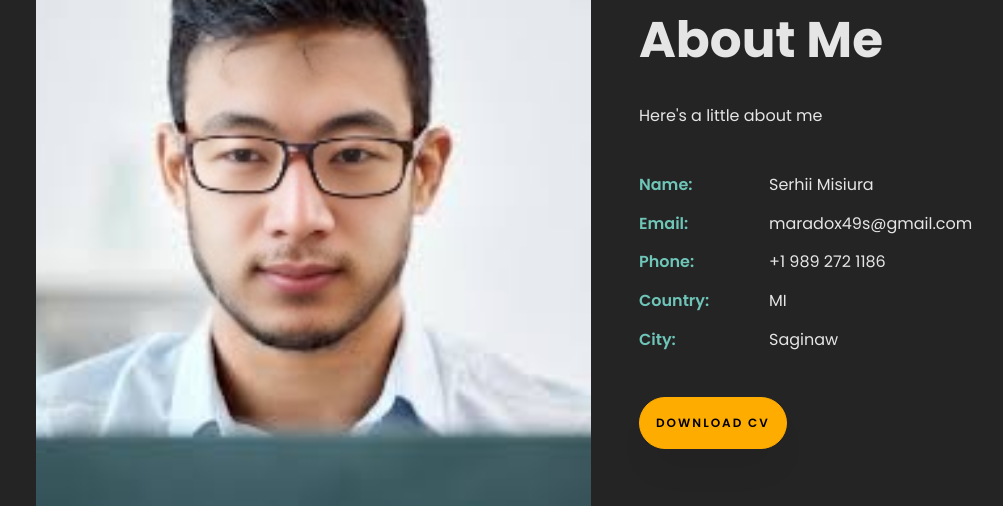
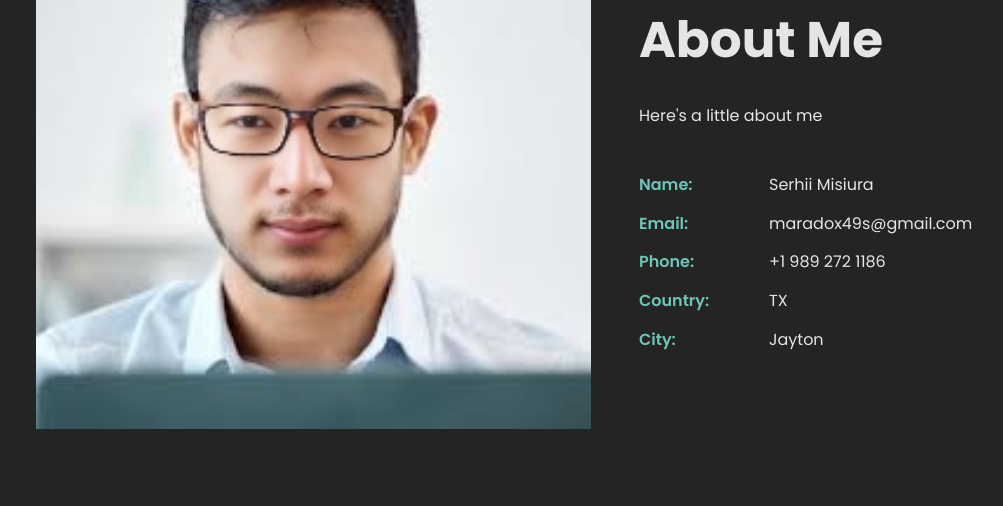
Before and after one commit to craig-nelson-dev/node-vercel-deploy, a website: page public/index.html in a window 1280 px wide. Shown: the part 845-1351 px from the top of the page, without its empty margins (49-1052 px from the left). Drawn offline with Linux system fonts and the light colour scheme; files whose address does not match are found by name.

Commit message:
city changed

```diff
--- a/public/index.html
+++ b/public/index.html
@@ -100,16 +100,16 @@
 								<li class="d-flex"><span>Name:</span><span>Serhii Misiura</span></li>
 								<li class="d-flex"><span>Email:</span><span>maradox49s@gmail.com</span></li>
 								<li class="d-flex"><span>Phone:</span><span>+1 989 272 1186</span></li>
-								<li class="d-flex"><span>Country:</span> <span>MI</span></li>
-								<li class="d-flex"><span>City:</span><span>Saginaw</span></li>
+								<li class="d-flex"><span>Country:</span> <span>TX</span></li>
+								<li class="d-flex"><span>City:</span><span>Jayton</span></li>
 							</ul>
 						</div>
 					</div>
-					<div class="counter-wrap ftco-animate d-flex mt-md-3">
+					<!-- <div class="counter-wrap ftco-animate d-flex mt-md-3">
 						<div class="text">
 							<p><a href="" class="btn btn-primary py-3 px-3">Download CV</a></p>
 						</div>
-					</div>
+					</div> -->
 				</div>
 			</div>
 		</div>
```
